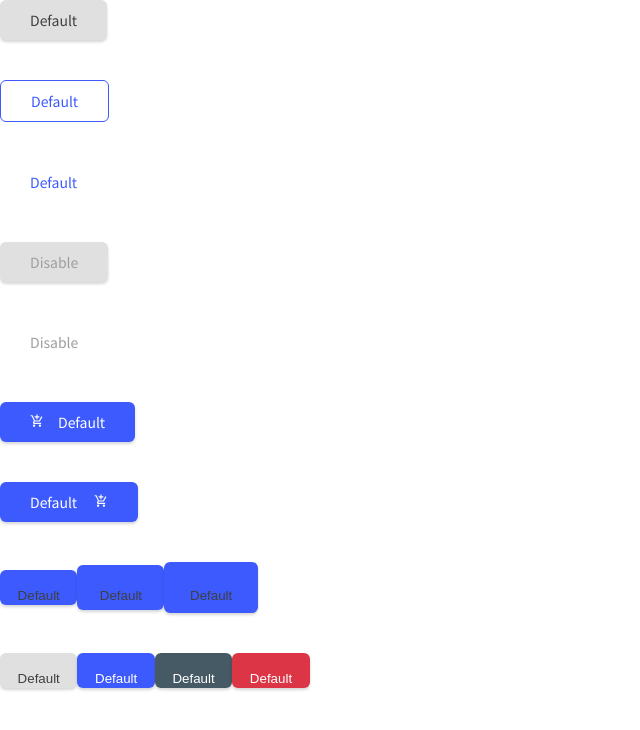
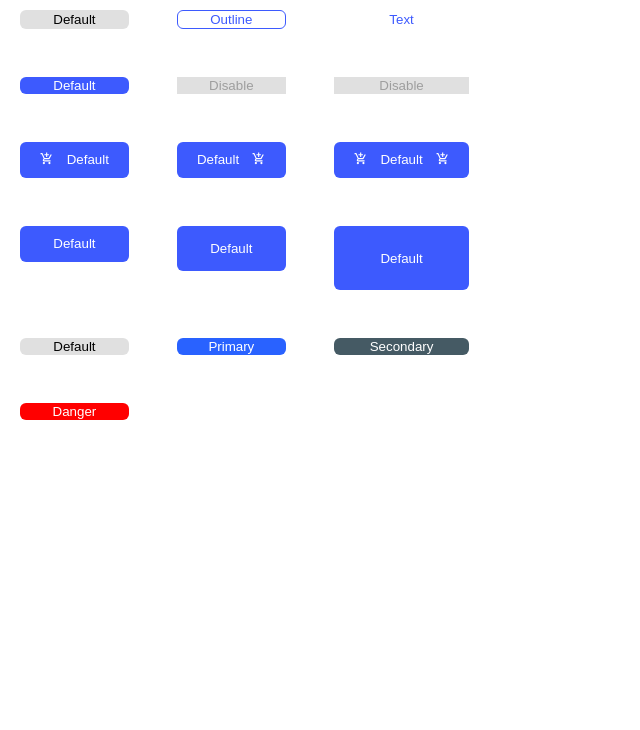
Before and after one commit to thinhloi/intership, a React (Create React App) app: page / in a window 1280 px wide. Shown: the top 730 px of the page, without its empty margins (0-640 px from the left). Built offline with nearby package versions, Linux system fonts and the light colour scheme.

Commit message:
fixed reusable button component

```diff
--- a/package.json
+++ b/package.json
@@ -10,6 +10,8 @@
     "react-dom": "^18.2.0",
     "react-icons": "^4.8.0",
     "react-scripts": "5.0.1",
+    "sass": "^1.62.0",
+    "sass-loader": "^13.2.2",
     "styled-components": "^5.3.9",
     "web-vitals": "^2.1.4"
   },
--- a/src/App.css
+++ /dev/null
@@ -1,55 +0,0 @@
-@import url('https://fonts.googleapis.com/css2?family=Noto+Sans+JP&display=swap');
-
-.button{
-  padding:10px 30px;
-  background: #E0E0E0;
-  box-shadow: 0px 2px 3px rgba(51, 51, 51, 0.2);
-  border-radius: 6px;
-  border: 0px;
-  font-family: 'Noto Sans JP';
-  font-style: normal;
-  font-weight: 500;
-  font-size: 14px;
-  line-height: 20px;
-  text-align: center;
-  color: #3F3F3F;
-}
-.button:hover,.button:focus{
-  background:#AEAEAE;
-  border: 0px;
-}
-.button.outline{
-  background-color: white;
-  box-shadow: 0px 0px 0px rgba(51, 51, 51, 0.2);
-  color:#3D5AFE;
-  border: 1px solid #3D5AFE;
-  border-radius: 6px;
-}
-.button.outline:hover,.button.outline:focus{
-  background: rgba(41, 98, 255, 0.1);
-  border: 1px solid #3D5AFE;
-}
-
-.button.text{
-  box-shadow: 0px 0px 0px rgba(51, 51, 51, 0.2);
-  background:transparent;
-  color:#3D5AFE;
-}
-.button.text:hover,.button.text:focus{
-  background: rgba(41, 98, 255, 0.1);
-  border-radius: 6px;
-}
-.button:disabled{
-  color: #9E9E9E;
-  background: #E0E0E0;
-  border-radius: 6px;
-}
-.button.text:disabled{
-  background:transparent;
-  color: #9E9E9E;
-}
-
-.button.iconButton{
-  background:#3D5AFE;
-  color:white;
-}
--- a/src/App.js
+++ b/src/App.js
@@ -1,49 +1,53 @@
-import './App.css'
+import './App.scss'
 import Button from './components/Buttons'
 import * as React from 'react';
 import { MdAddShoppingCart } from "react-icons/md";
-import Btn from './components/Btn'
+// import Btn from './components/Btn'
 function App() {
   return (
-    <div>
-    <Button>Default</Button>
-    <br/>
-    <br/>
-    <Button variant ='outline' >Default</Button>
-    <br/>
-    <br/>
-    <Button variant ='text' >Default</Button>
-    <br/>
-    <br/>
-    <Button disabled >Disable</Button>
-    <br/>
-    <br/>
-    <Button
-      variant ='text' disabled>
-      Disable
-    </Button>
-    <br/>
-    <br/>
-    <Button variant = 'iconButton' startIcon ={<MdAddShoppingCart />}>
-      &emsp;Default
-    </Button>
-    <br/>
-    <br/>
-    <Button variant = 'iconButton' endIcon ={<MdAddShoppingCart />}> Default&emsp; </Button>
-    <br/>
-    <br/>
-    <Btn size = "sm">Default</Btn>
-    <Btn size = "md">Default</Btn>
-    <Btn size = "lg">Default</Btn>
-  <br/>
-  <br/>
-  <br/>
-    <Btn color ="default">Default</Btn>
-    <Btn color ="primary">Default</Btn>
-    <Btn color ="secondary">Default</Btn>
-    <Btn color ="danger">Default</Btn>
+    <div className='contained'>
+      <Button
+        className="btn-default"
+        text='Default'
+      />
+      <Button
+        className='btn-outline'
+        text='Outline' />
+      <Button
+        className='btn-text'
+        text='Text' />
+      <Button
+        disableShadow
+        text='Default' />
+      <Button disabled
+        text='Disable' />
+      <Button
+        text='Disable'
+        className='btn-text' disabled />
+      <Button className='btn-iconButton'
+        text=' &emsp;Default'
+        startIcon={<MdAddShoppingCart />}>
+      </Button>
+
+      <Button className='btn-iconButton'
+        text=' Default&emsp;'
+        endIcon={<MdAddShoppingCart />}>
+      </Button>
+      <Button className='btn-iconButton'
+        startIcon={<MdAddShoppingCart />}
+        text=' &emsp;Default&emsp;'
+        endIcon={<MdAddShoppingCart />}>
+      </Button>
+        <Button className='btn-sizeButton' size='sm' text='Default' />
+        <Button className='btn-sizeButton' size='md' text='Default' />
+        <Button className='btn-sizeButton' size='lg' text='Default' />
+      <Button color='default' text='Default'/>
+      <Button color='primary' text='Primary'/>
+      <Button color='secondary' text='Secondary'/>
+      <Button color='danger' text='Danger'/>
 
     </div>
+
   );
 }
 
--- /dev/null
+++ b/src/App.scss
@@ -0,0 +1,168 @@
+@import url('https://fonts.googleapis.com/css2?family=Noto+Sans+JP&display=swap');
+
+.contained {
+  position:relative;
+  font-family: 'Noto Sans JP';
+  font-style: normal;
+  font-weight: 500;
+  font-size: 14px;
+  line-height: 20px;
+  text-align: center;
+  display: grid;
+  justify-content: left;
+  grid-template-columns: auto auto auto;
+  gap: 3rem;
+  padding: 10px 20px;
+}
+
+.btn {
+  $text-light: #ffffff;
+  $text-dark: #3f3f3f;
+
+  $box-shadow: 0px 2px 3px rgba(51, 51, 51, 0.2);
+
+  $disable-bg-color: #E0E0E0;
+  $disable-text-color: #9E9E9E;
+
+
+
+  @mixin disabled() {
+    cursor: not-allowed;
+  }
+
+  &-default {
+    background-color: #E0E0E0;
+    border-radius: 6px;
+    border: 0px;
+
+    &:hover,
+    &:focus {
+      background: #AEAEAE;
+      border: 0px;
+      border-radius: 6px;
+    }
+  }
+
+  &-outline {
+    background-color: white;
+    box-shadow: 0px 0px 0px rgba(51, 51, 51, 0.2);
+    color: #3D5AFE;
+    border: 1px solid #3D5AFE;
+    border-radius: 6px;
+
+    &:hover,
+    &:focus {
+      background: rgba(41, 98, 255, 0.1);
+      border: 1px solid #3D5AFE;
+    }
+  }
+
+  &-text {
+    box-shadow: 0px 0px 0px rgba(51, 51, 51, 0.2);
+    background: transparent;
+    color: #3D5AFE;
+    border: none;
+
+    &:hover,
+    &:focus {
+      background: rgba(41, 98, 255, 0.1);
+      border-radius: 6px;
+    }
+  }
+
+  &-disableShadow {
+    color: #ffffff;
+    background: #3D5AFE;
+    box-shadow: 0px 0px 0px;
+    border-radius: 6px;
+    border: none;
+  }
+
+  &-disabled {
+    @include disabled();
+    border: none;
+    background-color: $disable-bg-color;
+    color: $disable-text-color;
+  }
+
+  &-iconButton {
+    background: #3D5AFE;
+    color: white;
+    border: none;
+    border-radius: 6px;
+    display: flex;
+    justify-content: center;
+    vertical-align: middle;
+    text-align: center;
+    padding: 10px 20px;
+  }
+
+
+  &-sizeButton {
+    background: #3D5AFE;
+    color: white;
+    border: none;
+    border-radius: 6px;
+    vertical-align: middle;
+    align-items: center;
+    display: flex;
+    justify-content: center;
+    text-align: center;
+  }
+
+  &-sm {
+    padding: 1.1rem;
+    height: 30px;
+  }
+
+  &-md {
+    padding: 1.4rem;
+    height: 37px;
+  }
+
+  &-lg {
+    padding: 2rem;
+    height: 45px;
+  }
+
+  &-primary{
+    background-color: #2962FF;
+    border-radius: 6px;
+    border: 0px;
+    color:$text-light;
+
+    &:hover,
+    &:focus {
+      background: #0039CB;
+      border: 0px;
+      border-radius: 6px;
+    }
+  }
+
+  &-secondary{
+    background-color: #455a64;
+    border-radius: 6px;
+    border: 0px;
+    color:$text-light;
+
+    &:hover,
+    &:focus {
+      background: #1C313A;
+      border: 0px;
+      border-radius: 6px;
+    }
+  }
+  &-danger{
+    background-color: red;
+    border-radius: 6px;
+    border: 0px;
+    color:$text-light;
+
+    &:hover,
+    &:focus {
+      background: #9A0007;
+      border: 0px;
+      border-radius: 6px;
+    }
+  }
+}
--- a/src/components/Btn.js
+++ b/src/components/Btn.js
@@ -1,93 +1,93 @@
-import styled from 'styled-components'
+// import styled from 'styled-components'
 
-const ButtonComponent = styled.button`
-    position: relative;
-    display: inline-flex;
-    align-item: center;
-    padding:10px 30px;
-    box-shadow: 0px 2px 3px rgba(51, 51, 51, 0.2);
-    border-radius: 6px;
-    border: 0px;
-    color : #ffffff;
-    padding:
-    ${(props) =>
-        props.size === "sm"
-            ? " 1.1rem"
-            : props.size === "md"
-                ? "1.4rem"
-                : props.size === "lg"
-                    ? "1.6rem"
-                    : "1.1rem"};
-    height: ${(props) =>
-        props.size === "sm"
-            ? "30px"
-            : props.size === "md "
-                ? "37px"
-                : props.size === "lg"
-                    ? "40px"
-                    : "34px"};
-    background-color: ${(props) =>
-        props.size === "sm"
-            ? "#3D5AFE"
-            : props.size === "md "
-                ? "#3D5AFE"
-                : props.size === "lg"
-                    ? "#3D5AFE"
-                    : "#3D5AFE"};
-    color: ${(props) =>
-        props.size === "sm"
-            ? "#ffffff"
-            : props.size === "md "
-                ? "#ffffff"
-                : props.size === "lg"
-                    ? "#ffffff"
-                    : "#ffffff"};
-    background-color:
-      ${(props) =>
-        props.color === "default"
-            ? "#E0E0E0"
-            : props.color === "primary"
-                ? "#3D5AFE"
-                : props.color === "secondary"
-                    ? "#455A64"
-                    : props.color === "danger"
-                        ? "#dc3545"
-                        : "E0E0E0"};
-    color:
-        ${(props) =>
-        props.color === "default"
-            ? "#3F3F3F"
-            : props.color === "primary"
-                ? "#ffffff"
-                : props.color === "secondary"
-                    ? "#ffffff"
-                    : props.color === "danger"
-                        ? "#ffffff"
-                        : "#3F3F3F"};
-    &:hover{
-        background-color:
-      ${(props) =>
-        props.color === "default"
-            ? "#AEAEAE"
-            : props.color === "primary"
-                ? "#0039CB"
-                : props.color === "secondary"
-                    ? "#1C313A"
-                    : props.color === "danger"
-                        ? "#9A0007"
-                        : "E0E0E0"};
-    }
+// const ButtonComponent = styled.button`
+//     position: relative;
+//     display: inline-flex;
+//     align-item: center;
+//     padding:10px 30px;
+//     box-shadow: 0px 2px 3px rgba(51, 51, 51, 0.2);
+//     border-radius: 6px;
+//     border: 0px;
+//     color : #ffffff;
+//     padding:
+//     ${(props) =>
+//         props.size === "sm"
+//             ? " 1.1rem"
+//             : props.size === "md"
+//                 ? "1.4rem"
+//                 : props.size === "lg"
+//                     ? "1.6rem"
+//                     : "1.1rem"};
+//     height: ${(props) =>
+//         props.size === "sm"
+//             ? "30px"
+//             : props.size === "md "
+//                 ? "37px"
+//                 : props.size === "lg"
+//                     ? "40px"
+//                     : "34px"};
+//     background-color: ${(props) =>
+//         props.size === "sm"
+//             ? "#3D5AFE"
+//             : props.size === "md "
+//                 ? "#3D5AFE"
+//                 : props.size === "lg"
+//                     ? "#3D5AFE"
+//                     : "#3D5AFE"};
+//     color: ${(props) =>
+//         props.size === "sm"
+//             ? "#ffffff"
+//             : props.size === "md "
+//                 ? "#ffffff"
+//                 : props.size === "lg"
+//                     ? "#ffffff"
+//                     : "#ffffff"};
+//     background-color:
+//       ${(props) =>
+//         props.color === "default"
+//             ? "#E0E0E0"
+//             : props.color === "primary"
+//                 ? "#3D5AFE"
+//                 : props.color === "secondary"
+//                     ? "#455A64"
+//                     : props.color === "danger"
+//                         ? "#dc3545"
+//                         : "E0E0E0"};
+//     color:
+//         ${(props) =>
+//         props.color === "default"
+//             ? "#3F3F3F"
+//             : props.color === "primary"
+//                 ? "#ffffff"
+//                 : props.color === "secondary"
+//                     ? "#ffffff"
+//                     : props.color === "danger"
+//                         ? "#ffffff"
+//                         : "#3F3F3F"};
+//     &:hover{
+//         background-color:
+//       ${(props) =>
+//         props.color === "default"
+//             ? "#AEAEAE"
+//             : props.color === "primary"
+//                 ? "#0039CB"
+//                 : props.color === "secondary"
+//                     ? "#1C313A"
+//                     : props.color === "danger"
+//                         ? "#9A0007"
+//                         : "E0E0E0"};
+//     }
 
-`;
+// `;
 
-const Btn = ({ size, color, children, ...props }) => {
-    return (
-        <ButtonComponent
-            size={size}
-            color={color}
-        >
-            {children}
-        </ButtonComponent>
-    )
-}
-export default Btn
+// const Btn = ({ size, color, children, ...props }) => {
+//     return (
+//         <ButtonComponent
+//             size={size}
+//             color={color}
+//         >
+//             {children}
+//         </ButtonComponent>
+//     )
+// }
+// export default Btn
--- a/src/components/Buttons.js
+++ b/src/components/Buttons.js
@@ -1,17 +1,44 @@
 import React from 'react';
 
 
-function Button({ variant, children, startIcon, endIcon, ...props }) {
-  const classNames = `button ${variant}`;
+// function Button({ variant,size,color, children, startIcon, endIcon, ...props }) {
+//   const classNames = `button-${variant} button-${size} button-${color}`;
+//   return (
+//     <div>
+//     <button className={classNames} {...props}>
+//       {startIcon && startIcon }
+//       {children}
+//       {endIcon && endIcon}
+//     </button>
+//     </div>
+//   );
+// }
+const Button = (props) => {
+  const {
+    text,
+    variant = '',
+    color ='',
+    size ='',
+    disabled = false,
+    startIcon,
+    endIcon,
+    disableShadow,
+    className='',
+    ...btnProps
+  } = props;
+
   return (
-    <div>
-    <button className={classNames} {...props}>
-      {startIcon && startIcon }
-      {children}
-      {endIcon && endIcon}
-    </button>
-    </div>
-  );
+    <button className = {`btn btn${variant} btn-${size} btn-${color} ${disabled ? "btn-disabled" : ''}
+    ${disableShadow ? "btn-disableShadow" : ''} ${className}`} {...btnProps}
+      disable = {disabled}
+      color={color}
+      size={size}>
+        {startIcon && (<startIcon className ='start-icon'>{startIcon}</startIcon>)}
+        {text}
+        {endIcon && (<endIcon className ='end-icon'>{endIcon}</endIcon>)}
+      </button>
+
+  )
 }
 
 
--- a/src/index.js
+++ b/src/index.js
@@ -1,6 +1,6 @@
 import React from 'react';
 import ReactDOM from 'react-dom/client';
-import './index.css';
+import './index.scss';
 import App from './App';
 import reportWebVitals from './reportWebVitals';
 
```
Also changed, not shown: src/index.scss (renamed from src/index.css), 1 other file (tests, documents, lock files or other folders).
